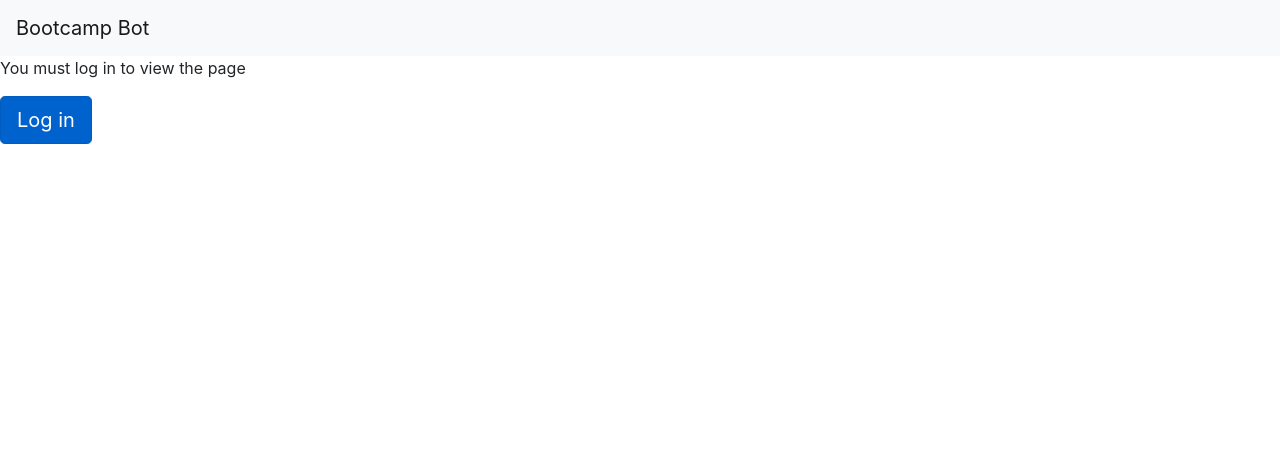
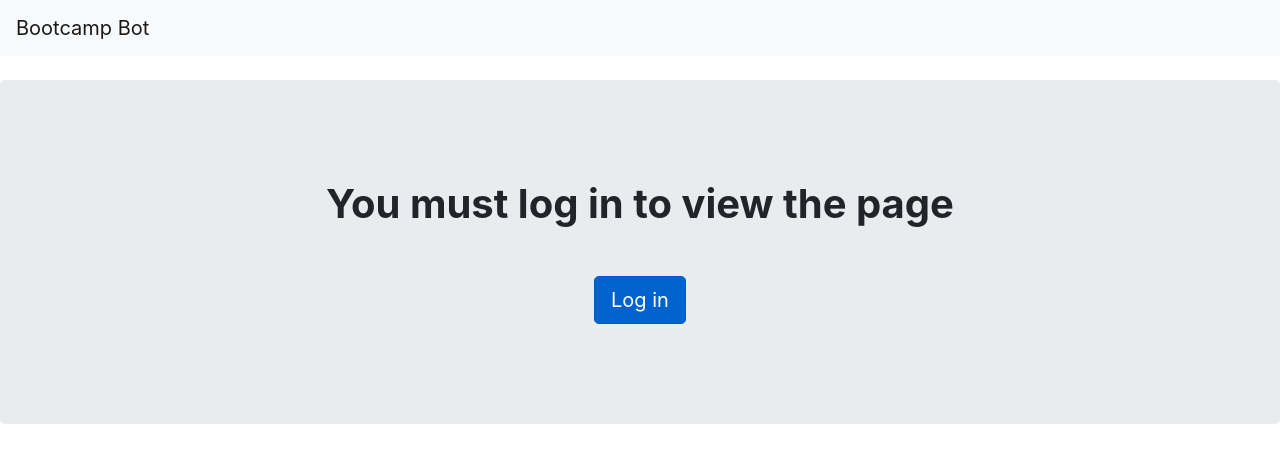
Before and after one commit to Bgosse1/hmwrk_bot, a React (Create React App) app in the folder client/: page /login in a window 1280 px wide. Shown: the top 462 px of the page. Built offline with nearby package versions, Linux system fonts and the light colour scheme; no server answers.

Commit message:
added jumbotron to login page

```diff
--- a/client/src/components/Login/index.js
+++ b/client/src/components/Login/index.js
@@ -1,11 +1,14 @@
 import React, { Component } from "react";
+import Jumbotron from "../Jumbotron";
 
 class Login extends Component {
   render() {
     return (
-      <div>
-        {console.log(process.env.GITHUB_AUTH_URL)}
-        <p>You must log in to view the page</p>
+      <Jumbotron>
+        <h1 className="text-center">
+          <strong>You must log in to view the page</strong>
+        </h1>
+        <div class="text-center mt-5">
           <a
             href={process.env.REACT_APP_AUTH}
             className="btn btn-primary btn-lg active"
@@ -14,6 +17,7 @@ class Login extends Component {
             Log in
           </a>
         </div>
+      </Jumbotron>
     );
   }
 }
```
Lines whose indentation alone changed are shown as unchanged.
